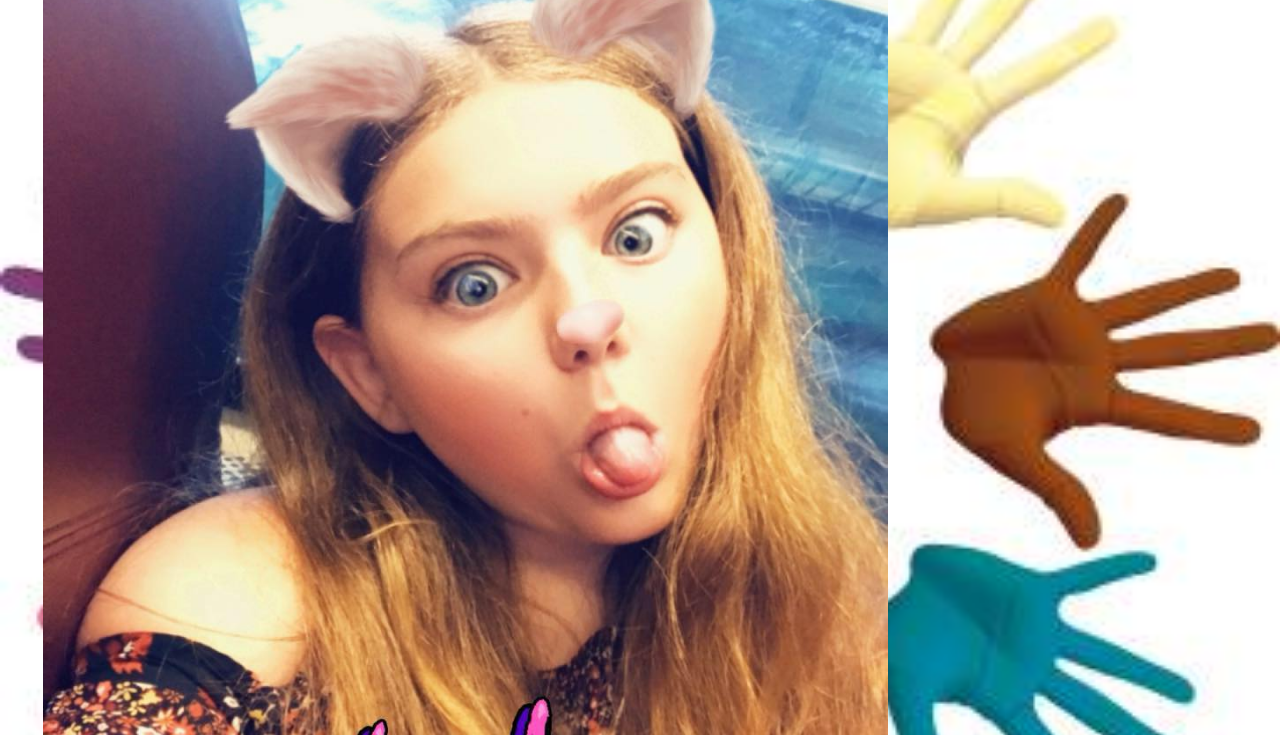
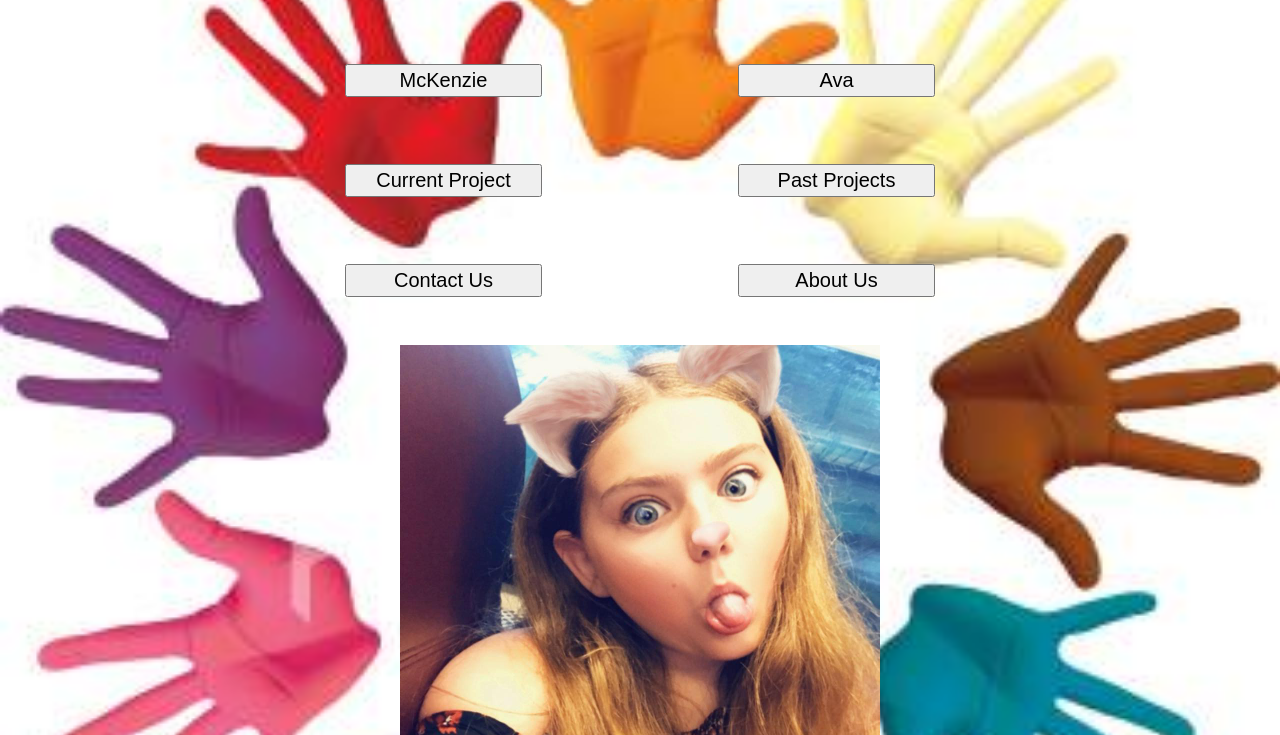
Before and after one commit to DragonRydrz/EHH, a plain HTML site: page main.html in a window 1280 px wide. Shown: the part 227-962 px from the top of the page. Drawn offline with Linux system fonts and the light colour scheme.

Commit message:
1st draft w/o js module

```diff
--- a/style.css
+++ b/style.css
@@ -63,11 +63,12 @@ html {
 
 }
 .container {
-    margin: 80px 2% 0 2%;
+    margin: 80px auto 0 auto;
     display: flex;
     flex-direction: column;
     width: 96%;
-    max-width: 880px;
+    max-width: 786px;
+    align-items: center;
 
 }
 .container header {
@@ -76,7 +77,7 @@ html {
 .container header nav {
     margin: 5px 0;
     width: 100%;
-    height: 100px;
+    height: 390px;
     display: flex;
     flex-direction: column;
     justify-content: space-around;
@@ -85,21 +86,45 @@ html {
 }
 .container header nav button {
     width: 60%;
-    font-size: 0.4rem;
+    height: 33px;
+    font-size: 2rem;
 }
 .container header .organizationName {
-    font-size: 1.6rem;
+    font-size: 7.2rem;
     text-align: center;
     color: black;
 }
 
 .container .bio {
-    font-size: 0.5rem;
+    font-size: 2rem;
     text-align: center;
     margin-bottom: 20px;
+    max-width: 500px;;
+
 }
 .container .bio img {
     width: 96%;
 
-    margin: 10px 2% 10px 2%;
+    margin: 10px auto 10px auto;
 }
+
+@media (min-width: 612px) {
+    html {
+
+        background-position-y: 40px;
+    }
+
+    .container header nav {
+        flex-wrap: wrap;
+        flex-direction: row;
+        height: 400px;
+        align-content: space-around;
+    }
+
+    .container header nav button {
+        width: 25%;
+        margin: 0 5%;
+        flex-wrap: wrap;
+    }
+
+}
```
